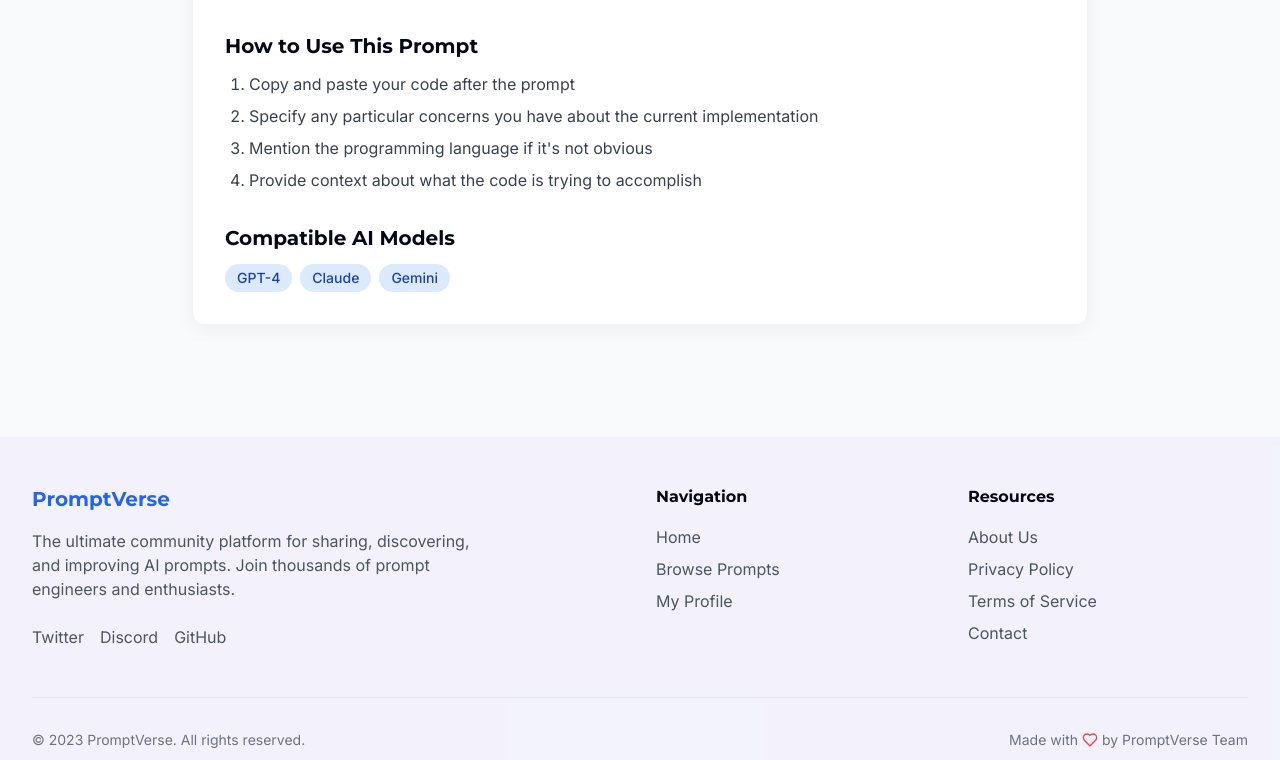
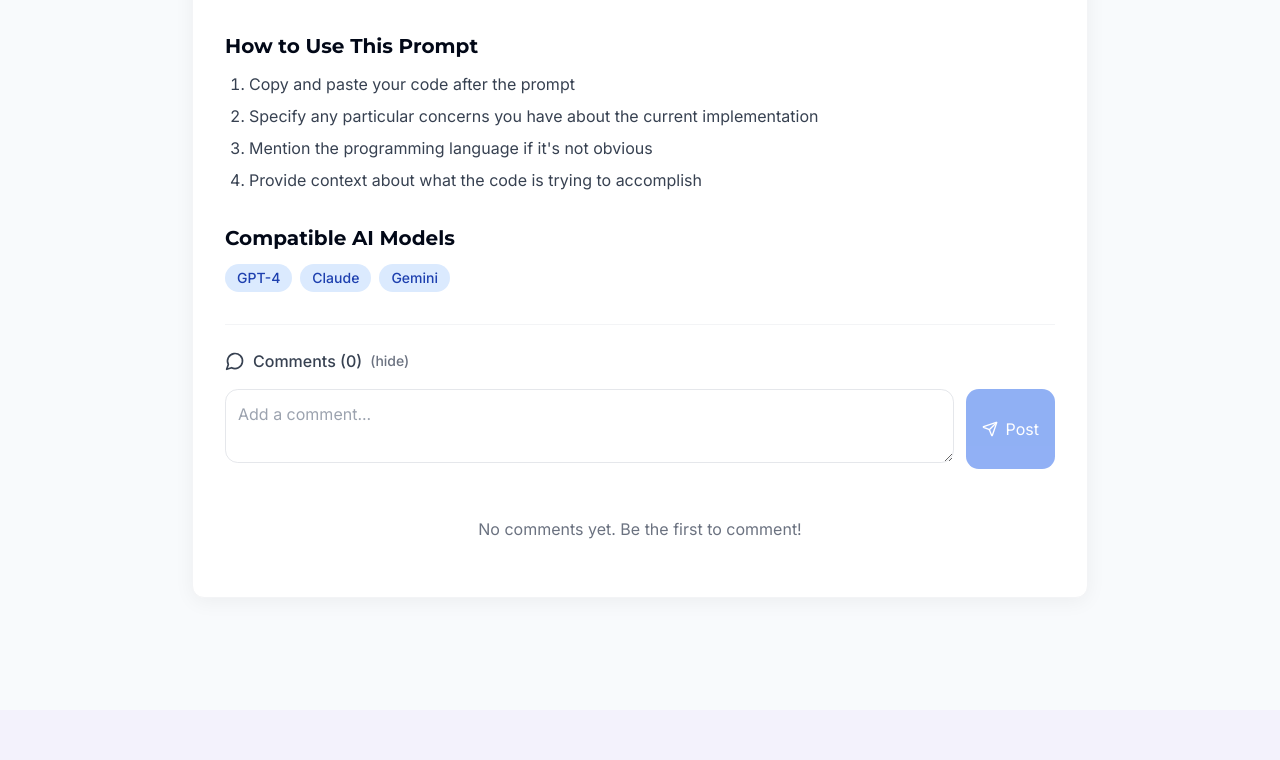
Before and after one commit to Ashimpaul/engage-prompt-library, a React (Vite) app: page /prompt/prompt1 in a window 1280 px wide. Shown: the part 571-1331 px from the top of the page. Built offline with nearby package versions, Linux system fonts and the light colour scheme.

Commit message:
Add comment functionality to prompts
Adds the ability for users to post comments on prompt detail pages.

```diff
--- a/package.json
+++ b/package.json
@@ -43,7 +43,7 @@
     "class-variance-authority": "^0.7.1",
     "clsx": "^2.1.1",
     "cmdk": "^1.0.0",
-    "date-fns": "^3.6.0",
+    "date-fns": "^4.1.0",
     "embla-carousel-react": "^8.3.0",
     "input-otp": "^1.2.4",
     "lucide-react": "^0.462.0",
--- /dev/null
+++ b/src/components/Comment.tsx
@@ -0,0 +1,34 @@
+
+import React from 'react';
+import { type Comment } from '../lib/data';
+import { formatDistanceToNow } from 'date-fns';
+
+interface CommentProps {
+  comment: Comment;
+}
+
+const Comment: React.FC<CommentProps> = ({ comment }) => {
+  // Format the date as "X time ago" (e.g., "5 minutes ago", "2 hours ago")
+  const timeAgo = formatDistanceToNow(new Date(comment.createdAt), { addSuffix: true });
+
+  return (
+    <div className="border-b border-gray-100 py-4">
+      <div className="flex items-start space-x-3">
+        <img
+          src={comment.author.avatar}
+          alt={comment.author.name}
+          className="h-8 w-8 rounded-full mt-1"
+        />
+        <div className="flex-1">
+          <div className="flex items-center justify-between">
+            <h4 className="font-medium text-sm">{comment.author.name}</h4>
+            <span className="text-xs text-gray-500">{timeAgo}</span>
+          </div>
+          <p className="mt-1 text-gray-700">{comment.text}</p>
+        </div>
+      </div>
+    </div>
+  );
+};
+
+export default Comment;
--- /dev/null
+++ b/src/components/CommentForm.tsx
@@ -0,0 +1,67 @@
+
+import React, { useState } from 'react';
+import { addComment } from '../lib/data';
+import { toast } from 'sonner';
+import { Send } from 'lucide-react';
+
+interface CommentFormProps {
+  promptId: string;
+  onCommentAdded: () => void;
+}
+
+const CommentForm: React.FC<CommentFormProps> = ({ promptId, onCommentAdded }) => {
+  const [comment, setComment] = useState('');
+  const [isSubmitting, setIsSubmitting] = useState(false);
+
+  const handleSubmit = (e: React.FormEvent) => {
+    e.preventDefault();
+
+    if (!comment.trim()) {
+      toast.error('Please enter a comment');
+      return;
+    }
+
+    setIsSubmitting(true);
+
+    try {
+      addComment(promptId, comment);
+      setComment('');
+      toast.success('Comment added successfully');
+      onCommentAdded();
+    } catch (error) {
+      toast.error('Failed to add comment');
+      console.error(error);
+    } finally {
+      setIsSubmitting(false);
+    }
+  };
+
+  return (
+    <form onSubmit={handleSubmit} className="mt-4">
+      <div className="flex gap-3">
+        <div className="flex-grow">
+          <textarea
+            className="w-full p-3 border border-gray-200 rounded-lg focus:outline-none focus:ring-2 focus:ring-primary/50"
+            placeholder="Add a comment..."
+            rows={2}
+            value={comment}
+            onChange={(e) => setComment(e.target.value)}
+            disabled={isSubmitting}
+          />
+        </div>
+        <div>
+          <button
+            type="submit"
+            disabled={isSubmitting || !comment.trim()}
+            className="h-full px-4 bg-primary text-white rounded-lg hover:bg-primary/90 disabled:opacity-50 disabled:cursor-not-allowed flex items-center"
+          >
+            <Send className="h-4 w-4 mr-2" />
+            Post
+          </button>
+        </div>
+      </div>
+    </form>
+  );
+};
+
+export default CommentForm;
--- a/src/lib/data.ts
+++ b/src/lib/data.ts
@@ -1,3 +1,4 @@
+
 export interface User {
   id: string;
   name: string;
@@ -6,6 +7,14 @@ export interface User {
   bio: string;
   joinedDate: string;
   contributions: number;
+}
+
+export interface Comment {
+  id: string;
+  text: string;
+  author: User;
+  createdAt: string;
+  promptId: string;
 }
 
 export interface Prompt {
@@ -286,3 +295,41 @@ export function getPromptById(id: string): Prompt | undefined {
 export function getUserById(id: string): User | undefined {
   return users.find(user => user.id === id);
 }
+
+// Comments functions
+export function getCommentsByPromptId(promptId: string): Comment[] {
+  try {
+    const comments = JSON.parse(localStorage.getItem('promptComments') || '[]');
+    return comments.filter((comment: Comment) => comment.promptId === promptId);
+  } catch (error) {
+    console.error('Error loading comments from localStorage:', error);
+    return [];
+  }
+}
+
+export function addComment(promptId: string, text: string, userId: string = 'user1'): Comment {
+  try {
+    const comments = JSON.parse(localStorage.getItem('promptComments') || '[]');
+    const user = getUserById(userId);
+
+    if (!user) {
+      throw new Error('User not found');
+    }
+
+    const newComment: Comment = {
+      id: `comment${Date.now()}`,
+      text,
+      author: user,
+      createdAt: new Date().toISOString(),
+      promptId
+    };
+
+    comments.push(newComment);
+    localStorage.setItem('promptComments', JSON.stringify(comments));
+
+    return newComment;
+  } catch (error) {
+    console.error('Error adding comment:', error);
+    throw error;
+  }
+}
--- a/src/pages/PromptDetail.tsx
+++ b/src/pages/PromptDetail.tsx
@@ -1,17 +1,32 @@
 
-import React from 'react';
+import React, { useState, useEffect } from 'react';
 import { useParams, useNavigate } from 'react-router-dom';
 import Navbar from '../components/Navbar';
 import Footer from '../components/Footer';
-import { getPromptById } from '../lib/data';
+import { getPromptById, getCommentsByPromptId } from '../lib/data';
 import VoteButton from '../components/VoteButton';
-import { Calendar, Copy, Tag } from 'lucide-react';
+import Comment from '../components/Comment';
+import CommentForm from '../components/CommentForm';
+import { Calendar, Copy, Tag, MessageCircle } from 'lucide-react';
 import { toast } from 'sonner';
 
 const PromptDetail = () => {
   const { id } = useParams();
   const navigate = useNavigate();
   const prompt = getPromptById(id as string);
+  const [comments, setComments] = useState([]);
+  const [showComments, setShowComments] = useState(true);
+
+  useEffect(() => {
+    if (id) {
+      loadComments();
+    }
+  }, [id]);
+
+  const loadComments = () => {
+    const promptComments = getCommentsByPromptId(id as string);
+    setComments(promptComments);
+  };
 
   if (!prompt) {
     return (
@@ -137,7 +152,7 @@ const PromptDetail = () => {
 
             {/* Compatible AI Models */}
             {prompt.aiModels.length > 0 && (
-              <div>
+              <div className="mb-8">
                 <h2 className="text-xl font-bold mb-3">Compatible AI Models</h2>
                 <div className="flex flex-wrap gap-2">
                   {prompt.aiModels.map((model, index) => (
@@ -151,6 +166,40 @@ const PromptDetail = () => {
                 </div>
               </div>
             )}
+
+            {/* Comments Section */}
+            <div className="border-t border-gray-100 pt-6 mt-8">
+              <button
+                className="flex items-center mb-4 text-gray-700 hover:text-primary font-medium"
+                onClick={() => setShowComments(!showComments)}
+              >
+                <MessageCircle className="h-5 w-5 mr-2" />
+                <span>Comments ({comments.length})</span>
+                <span className="ml-2 text-sm text-gray-500">
+                  {showComments ? '(hide)' : '(show)'}
+                </span>
+              </button>
+
+              {showComments && (
+                <div>
+                  <CommentForm promptId={prompt.id} onCommentAdded={loadComments} />
+
+                  <div className="mt-6">
+                    {comments.length > 0 ? (
+                      <div className="space-y-1">
+                        {comments.map((comment) => (
+                          <Comment key={comment.id} comment={comment} />
+                        ))}
+                      </div>
+                    ) : (
+                      <p className="text-gray-500 text-center py-6">
+                        No comments yet. Be the first to comment!
+                      </p>
+                    )}
+                  </div>
+                </div>
+              )}
+            </div>
           </div>
         </div>
       </main>
```
Also changed, not shown: 1 other file (tests, documents, lock files or other folders).
